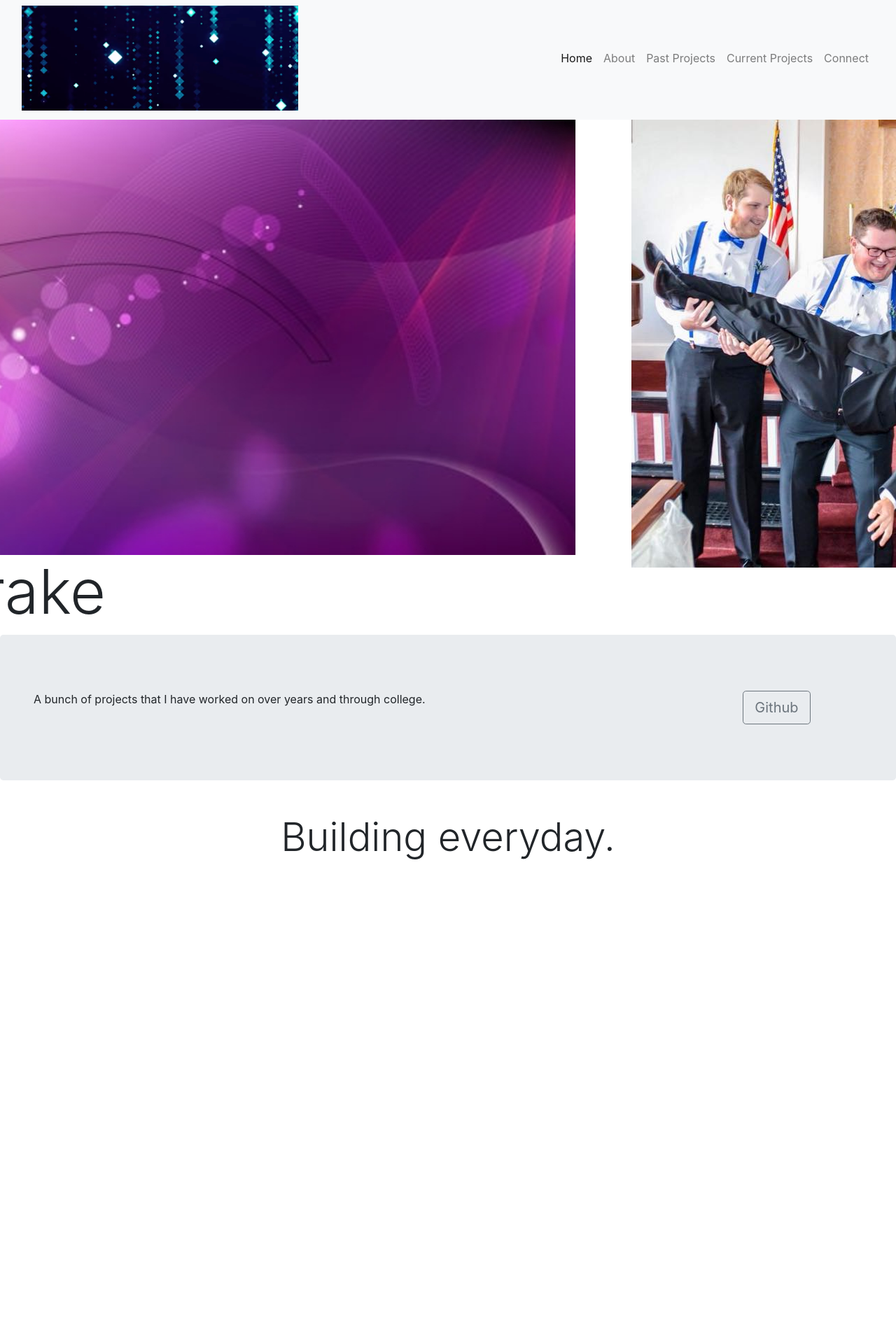
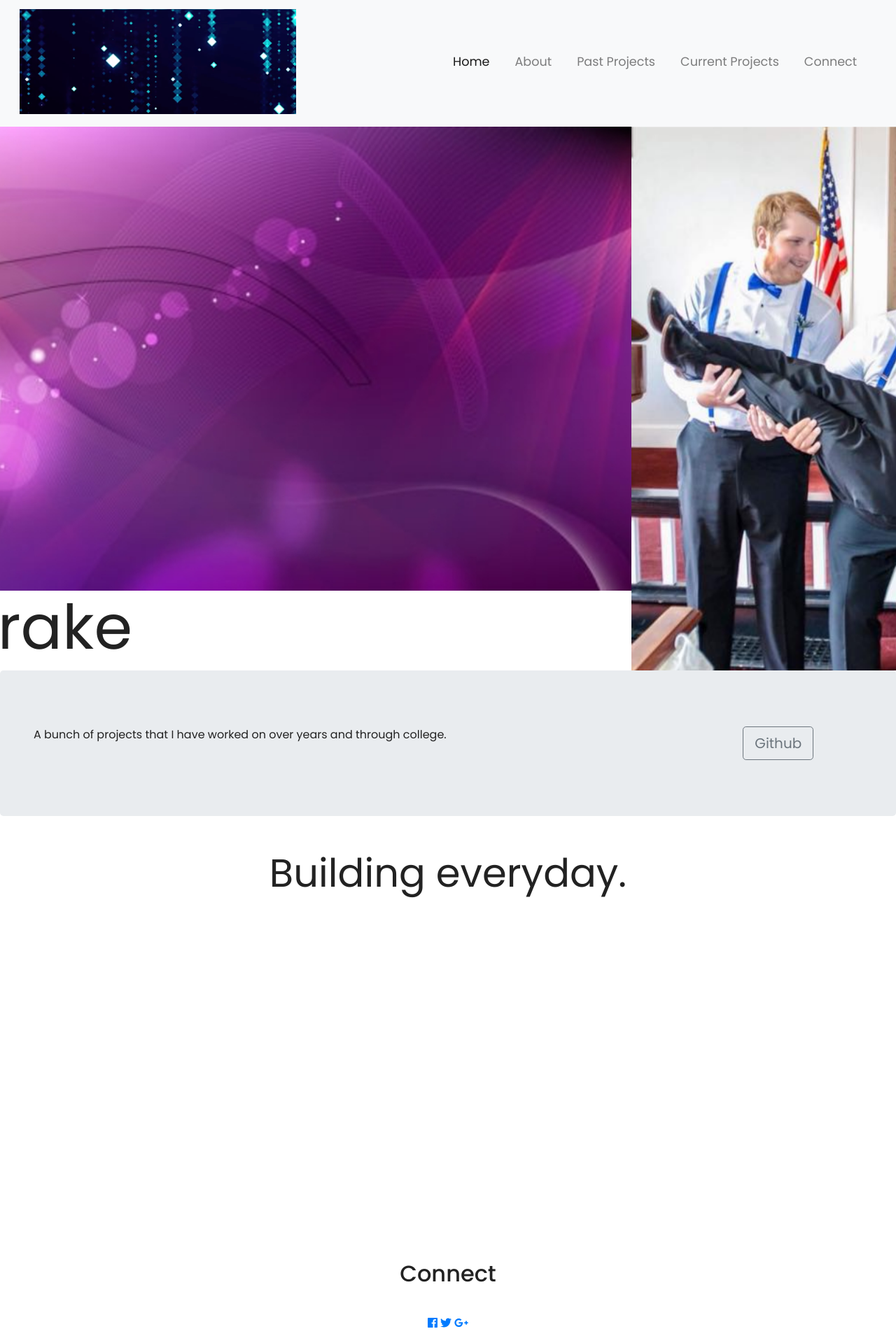
Before and after one commit to JamesB2018/BootstrapSite, a plain HTML site: page index.html in a window 1280 px wide. Shown: the part 5-1924 px from the top of the page at 70% size. Before the commit the page ends 1259 px from the top, so only its background shows below. Drawn offline with nearby package versions, Linux system fonts and the light colour scheme.

Commit message:
resized images, edited font style

```diff
--- a/index.html
+++ b/index.html
@@ -59,7 +59,7 @@
             <img src="img/james2.jpg">
         </div>
         <div class="carousel-item">
-            <img src="img/">
+            <img src="img/background3.jpg">
         </div>
     </div>
 </div>
@@ -81,5 +81,24 @@
         </div>
     </div>
 </div>
+<!-- fixed background -->
+<figure>
+    <div class="fixed-wrap">
+        <div id="fixed">
+
+        </div>
+    </div>
+</figure>
+<div class="container-fluid padding">
+    <div class="row text-center padding">
+        <div class="col-12">
+            <h2>Connect</h2>
+        </div>
+        <div class="col-12 social padding">
+            <a href="#"><i class="fab fa-facebook"></i></a>
+            <a href="#"><i class="fab fa-twitter"></i></a>
+            <a href="#"><i class="fab fa-google-plus-g"></i></a>
+  </div>
+</div>
 </body>
 </html>
--- a/style.css
+++ b/style.css
@@ -1,6 +1,26 @@
 @import url('https://fonts.googleapis.com/css?family=Poppins:400,500,700');
 
 
+html, body {
+    height:100%;
+    width:100%;
+    font-family: 'Poppins', sans-serif;
+    color: #222;
+}
+.navbar {
+    padding: .8rem;
+
+}
+.navbar-nav li {
+    padding-right:20px;
+}
+.nav-link{
+    font-size:1.1em !important;
+}
+.carousel-inner img {
+    width: 100%;
+    height: 100%;
+}
 @media (max-width: 992px) {
 
 }
```
Also changed, not shown: img/background3.jpg (added), 1 other file.
